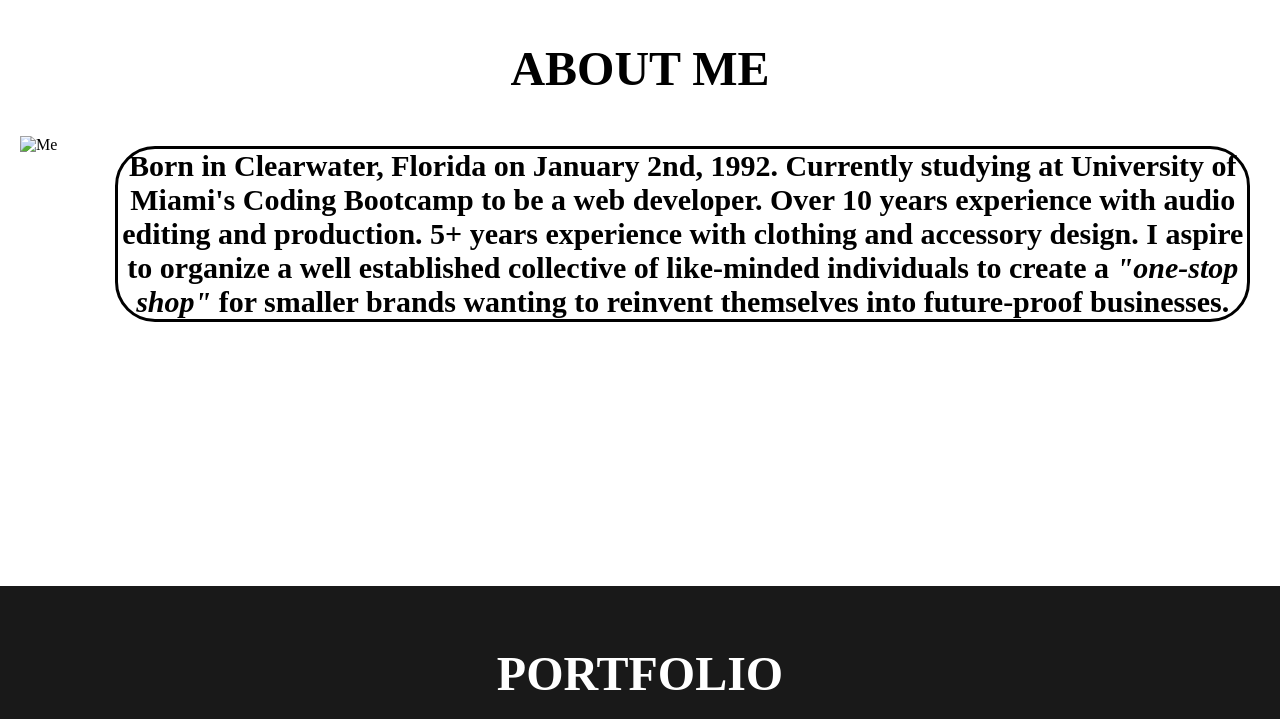
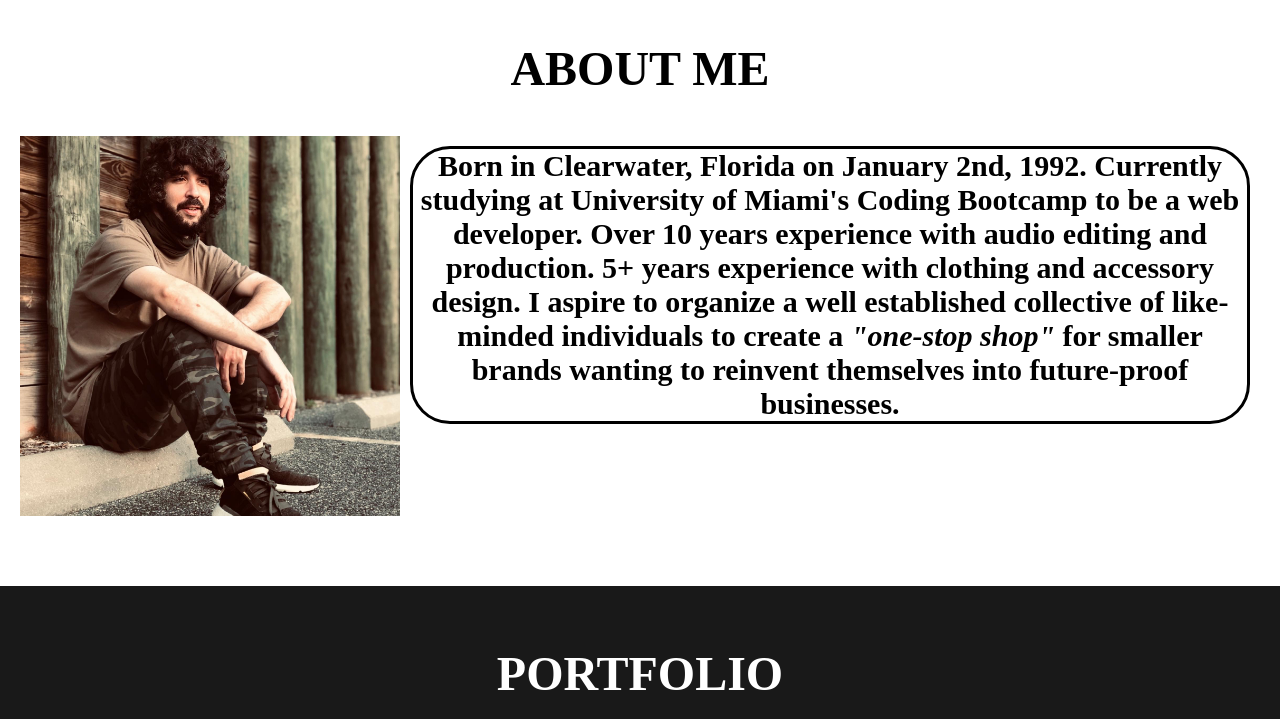
Before and after one commit to moraleswill/Challenge2, a plain HTML site: page index.html in a window 1280 px wide. Shown: the part 920-1639 px from the top of the page. Drawn offline with Linux system fonts and the light colour scheme; the site is published under a folder, as on GitHub Pages, so addresses that start at the root find nothing; files whose address does not match are found by name.

Commit message:
Update index.html

```diff
--- a/index.html
+++ b/index.html
@@ -38,7 +38,7 @@
    <section id="about">
       <h1 class="headings">ABOUT ME</h1>
       <div id="pic">
-         <img src="/assets/images/will.jpg" alt="Me"></img>
+         <img src="assets/images/will.jpg" alt="Me"></img>
       <div id="intro">
          <h2>
             <p>Born in Clearwater, Florida on January 2nd, 1992. Currently studying at University of Miami's Coding Bootcamp to be a web developer.
```
